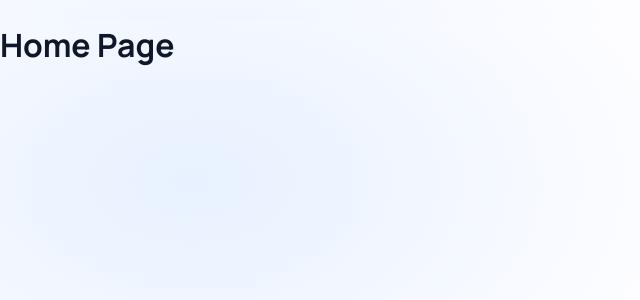
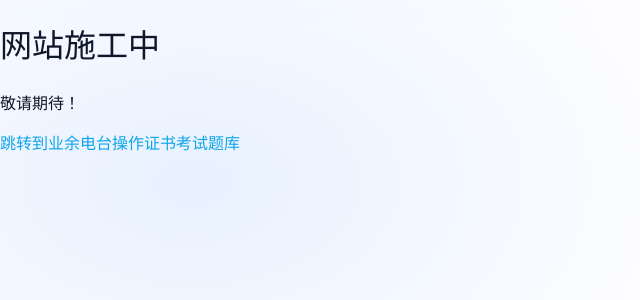
Before and after one commit to Ooochy/ham, a React (Vite) app: page / in a window 1280 px wide. Shown: the top 300 px of the page, without its empty margins (0-640 px from the left). Built offline with nearby package versions, Linux system fonts and the light colour scheme.

Commit message:
feat: 给题库一个入口

```diff
--- a/src/pages/home/Home.tsx
+++ b/src/pages/home/Home.tsx
@@ -1,7 +1,11 @@
+import { Link } from 'react-router-dom'
+
 export default function Home() {
   return (
     <div>
-      <h1>Home Page</h1>
+      <h1>网站施工中</h1>
+      <p>敬请期待！</p>
+      <Link to="/ham">跳转到业余电台操作证书考试题库</Link>
     </div>
   )
 }
```
